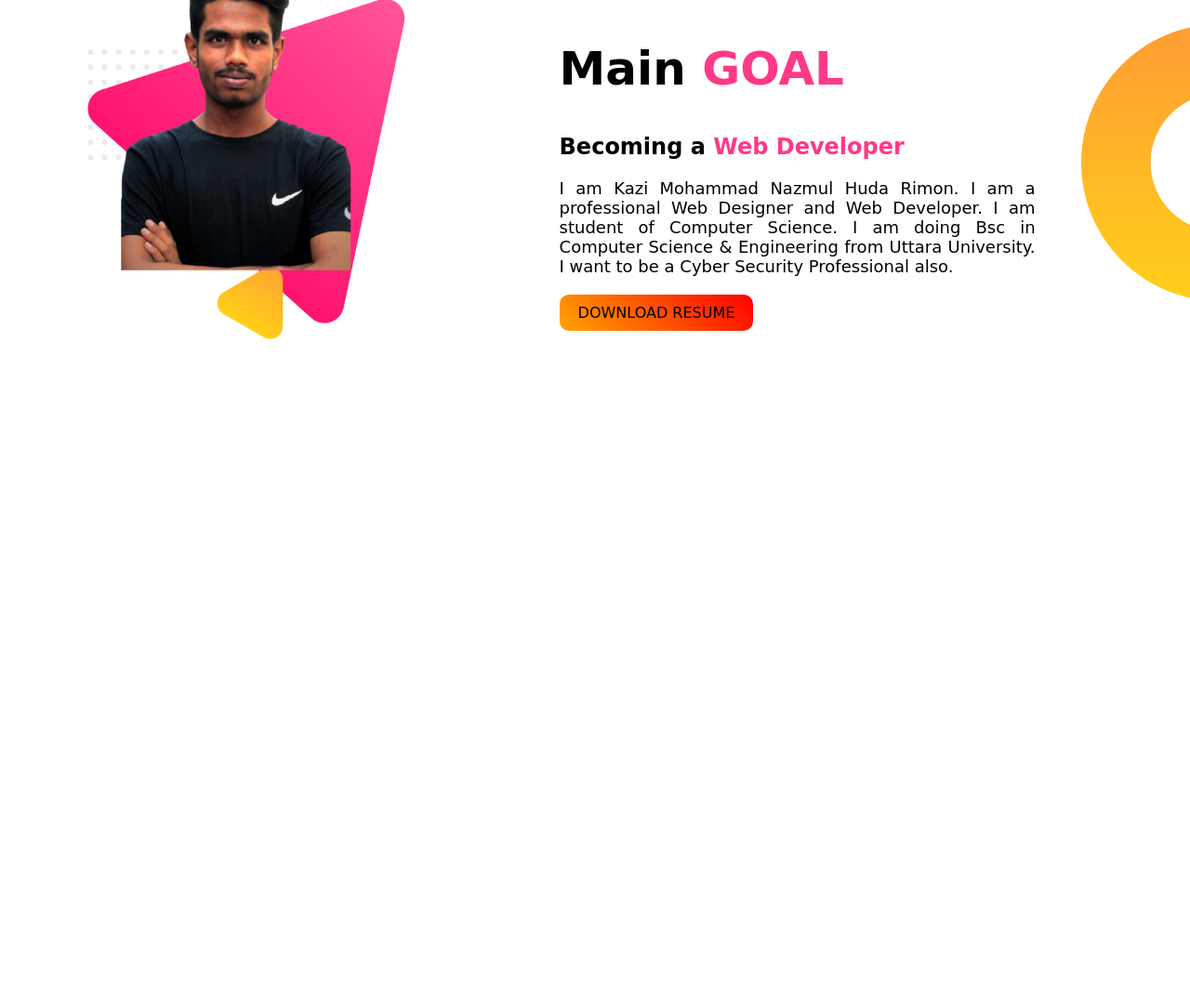
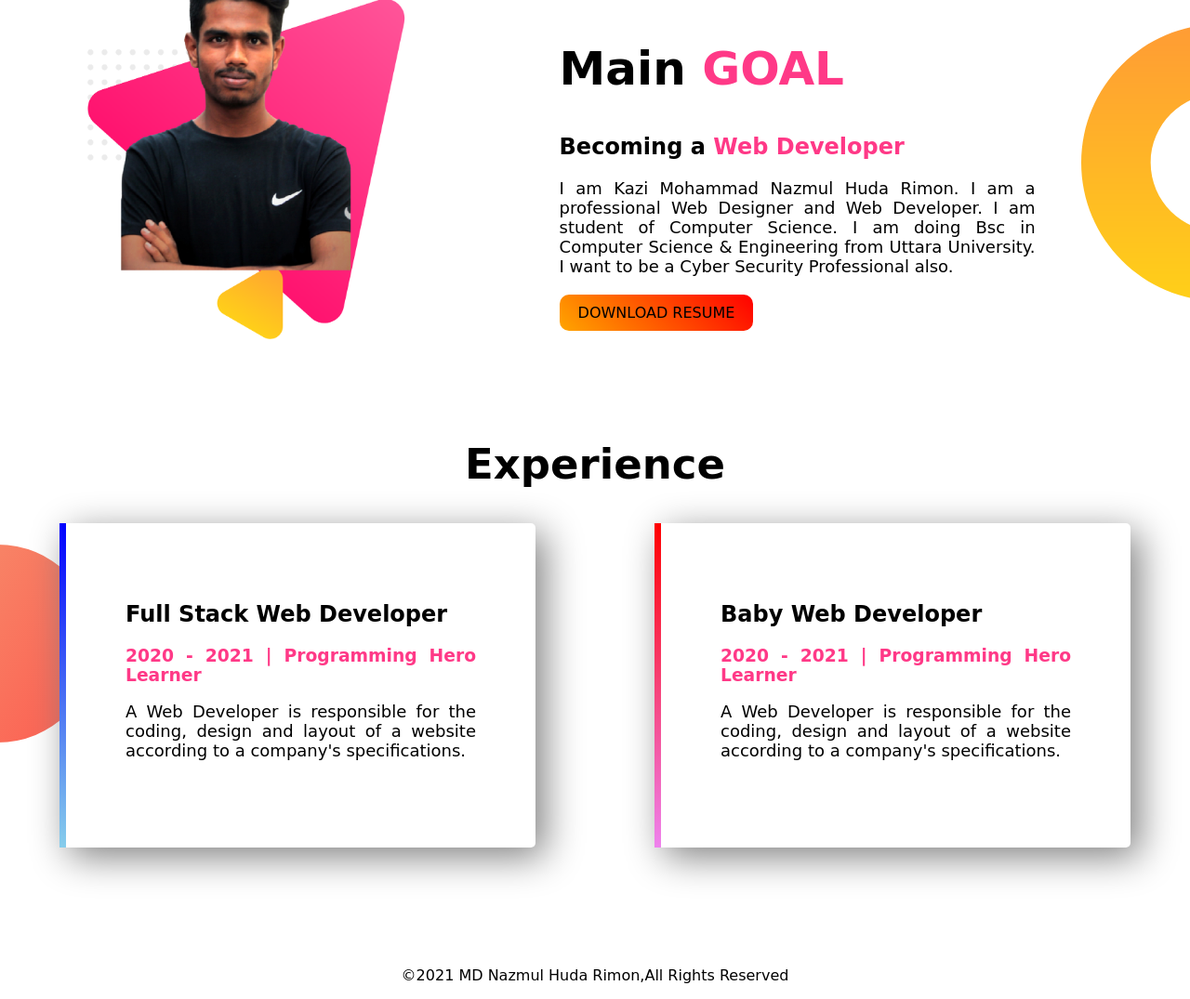
Before and after one commit to MdNazmulHudaRimon/my-portfolio, a plain HTML site: page index.html in a window 1280 px wide. Shown: the part 634-1709 px from the top of the page at 93% size. Before the commit the page ends 1069 px from the top, so only its background shows below. Drawn offline with Linux system fonts and the light colour scheme; a web font is replaced by a local one.

Commit message:
Great Portfolio

```diff
--- a/css/style.css
+++ b/css/style.css
@@ -57,5 +57,40 @@ img{
     margin-left: 10%;
 }
 .header-content{
-    margin-left: 11%;
+    margin-left: 10%;
 }
+.dream-content p{
+    text-align: justify;
+}
+.experience h1{
+    text-align: center;
+    font-size: 45px;
+}
+.exp{
+    box-shadow: 10px 10px 40px grey;
+    height: 80%;
+    padding: 5%;
+    border-radius: 5px;
+    background-color: #ffffff;
+}
+.experience{
+    background-image: url(../images/exp-bg.png);
+    background-repeat: no-repeat;
+    background-position:left;
+}
+#full-stack{
+    border-left: 7px solid;
+    border-image: linear-gradient(180deg, blue, skyblue);
+    border-image-slice: 1;
+}
+#baby-dev{
+    border-left: 7px solid;
+    border-image: linear-gradient(180deg, red, violet);
+    border-image-slice: 1;
+}
+footer{
+    margin-top: 10%;
+}
+footer p{
+    text-align: center;
+}
--- a/index.html
+++ b/index.html
@@ -42,6 +42,34 @@
             <a href="#" target="_blank" class="button">Download Resume</a>
         </div>
     </section>
+    <section class="experience">
+        <h1>Experience</h1>
+        <div class="ex-sec flex">
+            <div class="col-2 exp" id="full-stack">
+                <h2>Full Stack Web Developer</h2>
+                <h3 class="highlight">2020 - 2021 | Programming Hero Learner</h3>
+                <p>A Web Developer is responsible for
+                    the coding, design and layout of a
+                    website according to a company's
+                    specifications.
+                </p>
+            </div>
+            <div class="col-2 exp" id="baby-dev">
+                <h2>Baby Web Developer</h2>
+                <h3 class="highlight">2020 - 2021 | Programming Hero Learner</h3>
+                <p>A Web Developer is responsible for
+                    the coding, design and layout of a
+                    website according to a company's
+                    specifications.
+                </p>
+
+            </div>
+        </div>
+
+    </section>
+    <footer>
+        <p>©2021 MD Nazmul Huda Rimon,All Rights Reserved</p>
+    </footer>
 
 </body>
 </html>
```
